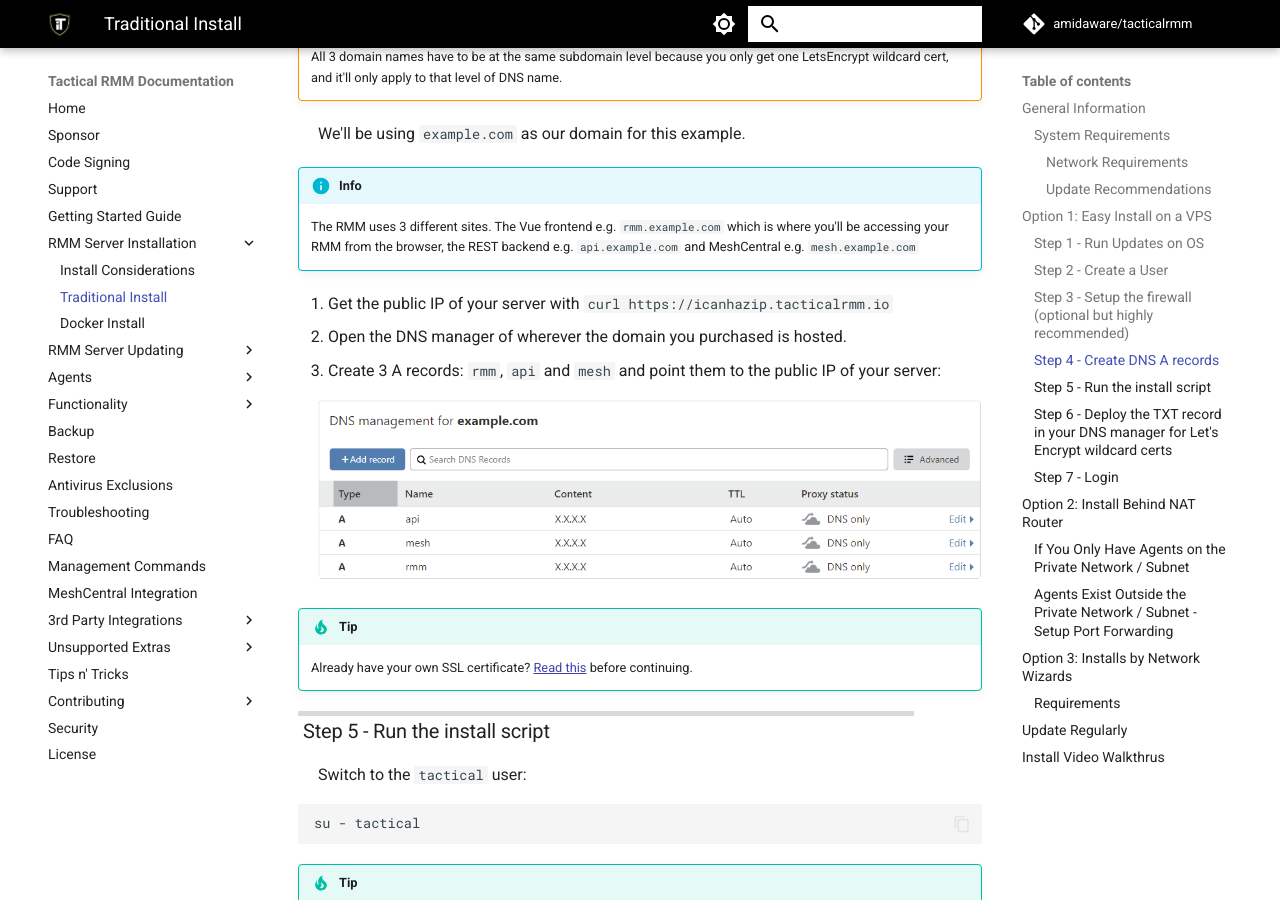
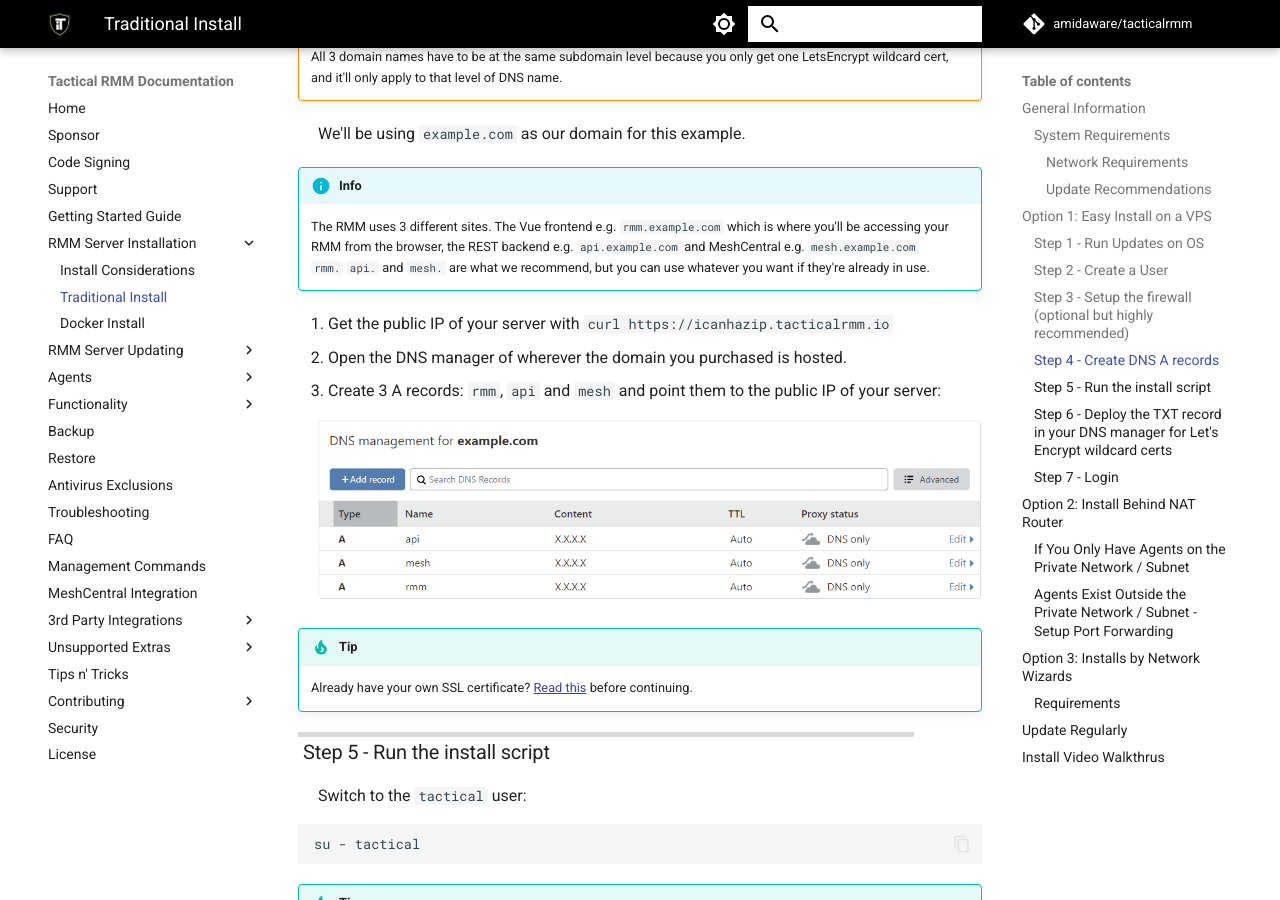
Before and after one commit to amidaware/trmm-docs, an MkDocs documentation site: the page built from docs/install_server.md, in a window 1280 px wide and 900 px high, scrolled down 3832 px. Built offline with MkDocs 1.6.1 and Material for MkDocs 9.7.7, drawn with Linux system fonts in a browser that asks for light colours; comment, search, counter and statistics services are not loaded.

Commit message:
clarifying dns names don't have to be the examples

```diff
--- a/docs/install_server.md
+++ b/docs/install_server.md
@@ -133,7 +133,8 @@
 We'll be using `example.com` as our domain for this example.
 
 !!!info
-    The RMM uses 3 different sites. The Vue frontend e.g. `rmm.example.com` which is where you'll be accessing your RMM from the browser, the REST backend e.g. `api.example.com` and MeshCentral e.g. `mesh.example.com`
+    The RMM uses 3 different sites. The Vue frontend e.g. `rmm.example.com` which is where you'll be accessing your RMM from the browser, the REST backend e.g. `api.example.com` and MeshCentral e.g. `mesh.example.com`<br>
+    `rmm.` `api.` and `mesh.` are what we recommend, but you can use whatever you want if they're already in use.
 
 1. Get the public IP of your server with `curl https://icanhazip.tacticalrmm.io`
 2. Open the DNS manager of wherever the domain you purchased is hosted.
```
